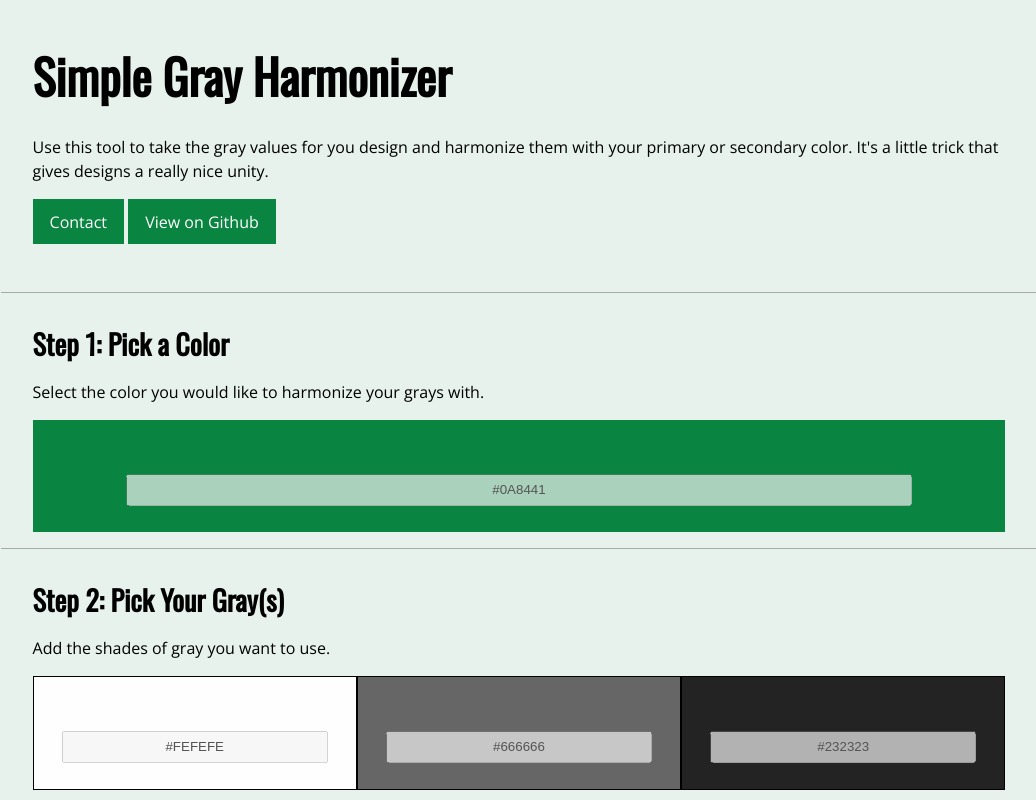
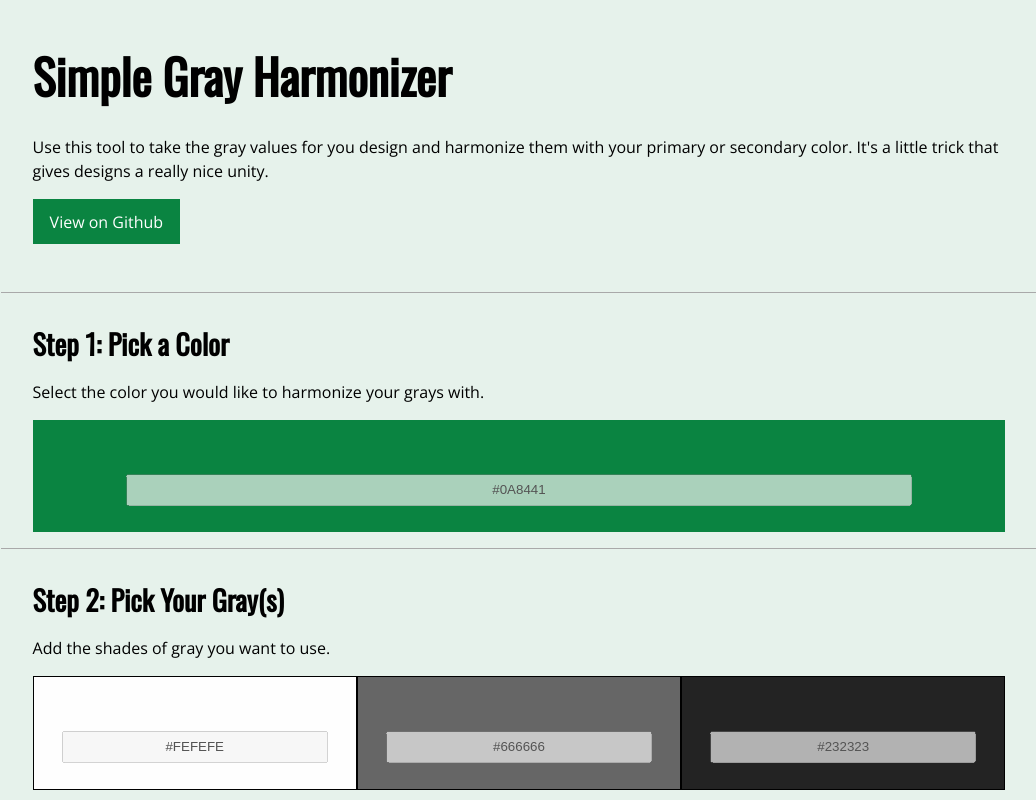
Before and after one commit to brentswisher/gray-harmonizer, a React (Create React App) app: page / in a window 1280 px wide. Shown: the top 800 px of the page, without its empty margins (121-1157 px from the left). Built offline with nearby package versions, Linux system fonts and the light colour scheme.

Commit message:
Remove contact button

```diff
--- a/src/App.js
+++ b/src/App.js
@@ -46,8 +46,6 @@ class App extends Component {
             Use this tool to take the gray values for you design and harmonize them with your primary or secondary color. It's a little trick that gives designs a really nice unity.
           </p>
           <p>
-            <a href="https://github.com/brentswisher/gray-harmonizer" className="button" style={{backgroundColor:this.state.primaryColor} } >Contact</a>
-            &nbsp;
             <a href="https://github.com/brentswisher/gray-harmonizer" className="button" style={{backgroundColor:this.state.primaryColor} } >View on Github</a>
           </p>
         </section>
```
